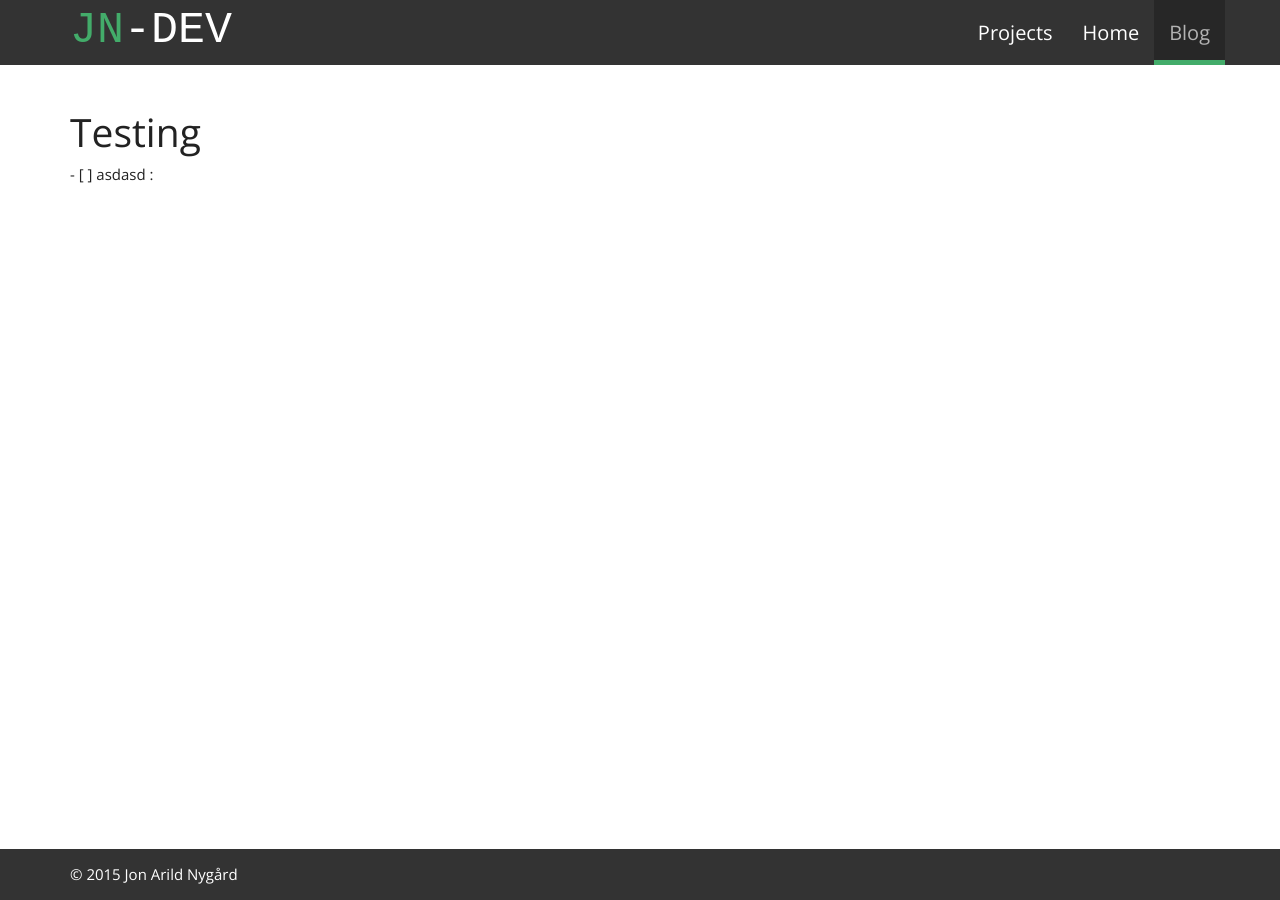
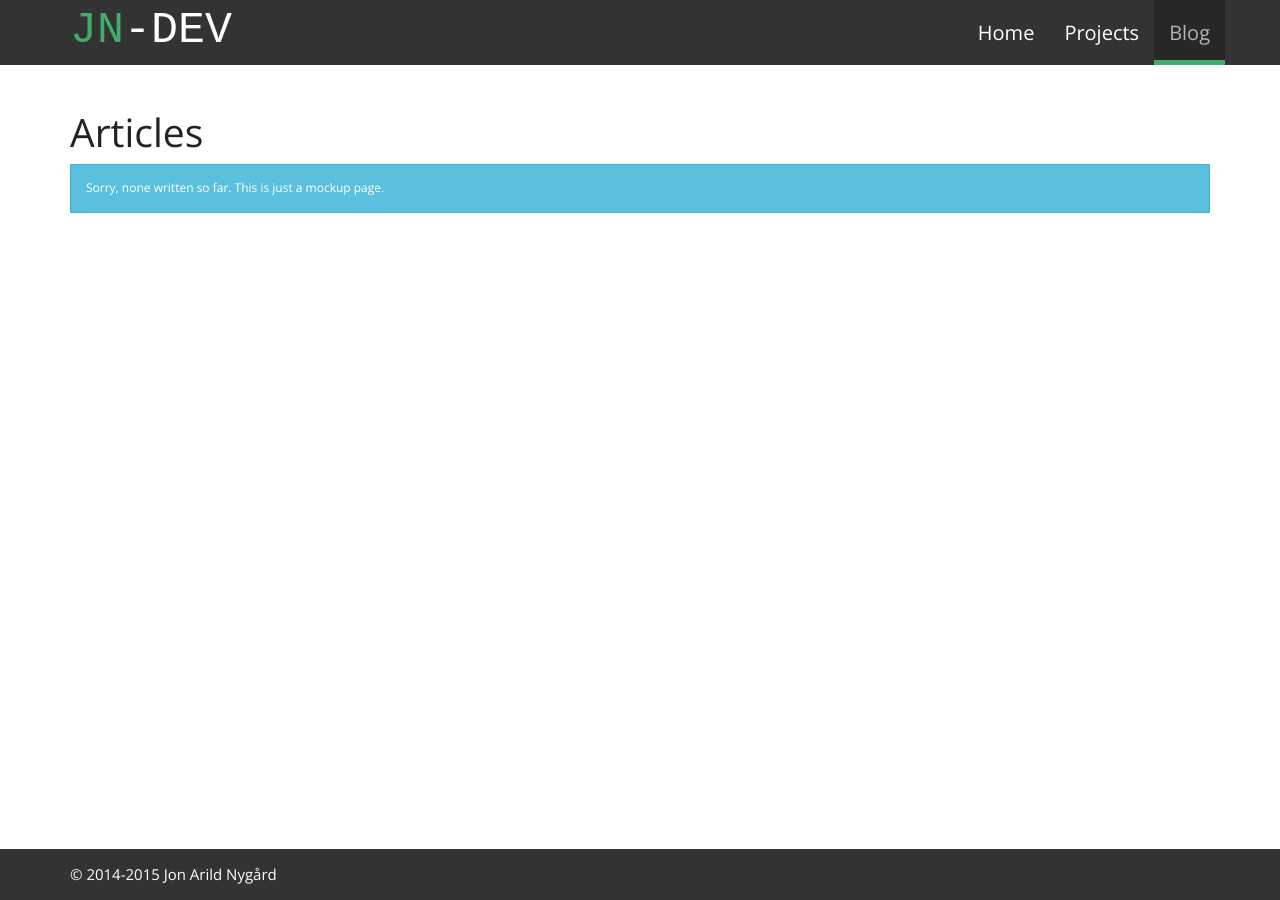
Before and after one commit to jon-a-nygaard/jon-a-nygaard.github.io, a Jekyll site: the page built from blog/index.html, in a window 1280 px wide. Built offline with Jekyll 4.4.1, drawn with Linux system fonts in a browser that asks for light colours; nearby versions of some CDN libraries.

Commit message:
Ordering of menu & minor content changes.

```diff
--- a/_includes/footer.html
+++ b/_includes/footer.html
@@ -1,5 +1,5 @@
 <footer id="jn-footer" class="footer">
 	<div class="container">
-		<p>&copy; 2015 Jon Arild Nygård</p>
+		<p>&copy; 2014-2015 Jon Arild Nygård</p>
 	</div>
 </footer>
--- a/_includes/menu.html
+++ b/_includes/menu.html
@@ -14,7 +14,8 @@
 		</div>
 		<div class="navbar-collapse collapse">
 			<ul class="nav navbar-nav navbar-right text-right">
-				{% for node in site.pages %}
+			{% assign sorted_pages = site.pages | sort: "menu_order" %}
+			{% for node in sorted_pages %}
 				{% assign url = node.url | remove: 'index.html' %}
 				{%if page.url == node.url %}
 				<li><a href="" class="active">{{ node.title }}</a></li>
--- /dev/null
+++ b/blog/index.html
@@ -0,0 +1,9 @@
+---
+layout: default
+title: Blog
+menu_order: 3
+---
+<h1>Articles</h1>
+<div class="alert alert-info">
+	<p>Sorry, none written so far. This is just a mockup page.</p>
+</div>
--- a/blog/index.md
+++ /dev/null
@@ -1,8 +0,0 @@
----
-layout: default
-title: Blog
----
-
-Testing
-===
-\- [ ] asdasd &#58;
--- a/index.html
+++ b/index.html
@@ -1,6 +1,7 @@
 ---
 layout: default
 title: Home
+menu_order: 1
 ---
 <div class="jumbotron">
 	<p>Hi, my name is Jon. I am a web developer who loves to create websites and fantastic Javascript applications.</p>
--- a/projects/index.html
+++ b/projects/index.html
@@ -1,6 +1,7 @@
 ---
 layout: default
 title: Projects
+menu_order: 2
 ---
 <div class="row">
 	<div class="col-md-12">
```
Lines whose indentation alone changed are shown as unchanged.
